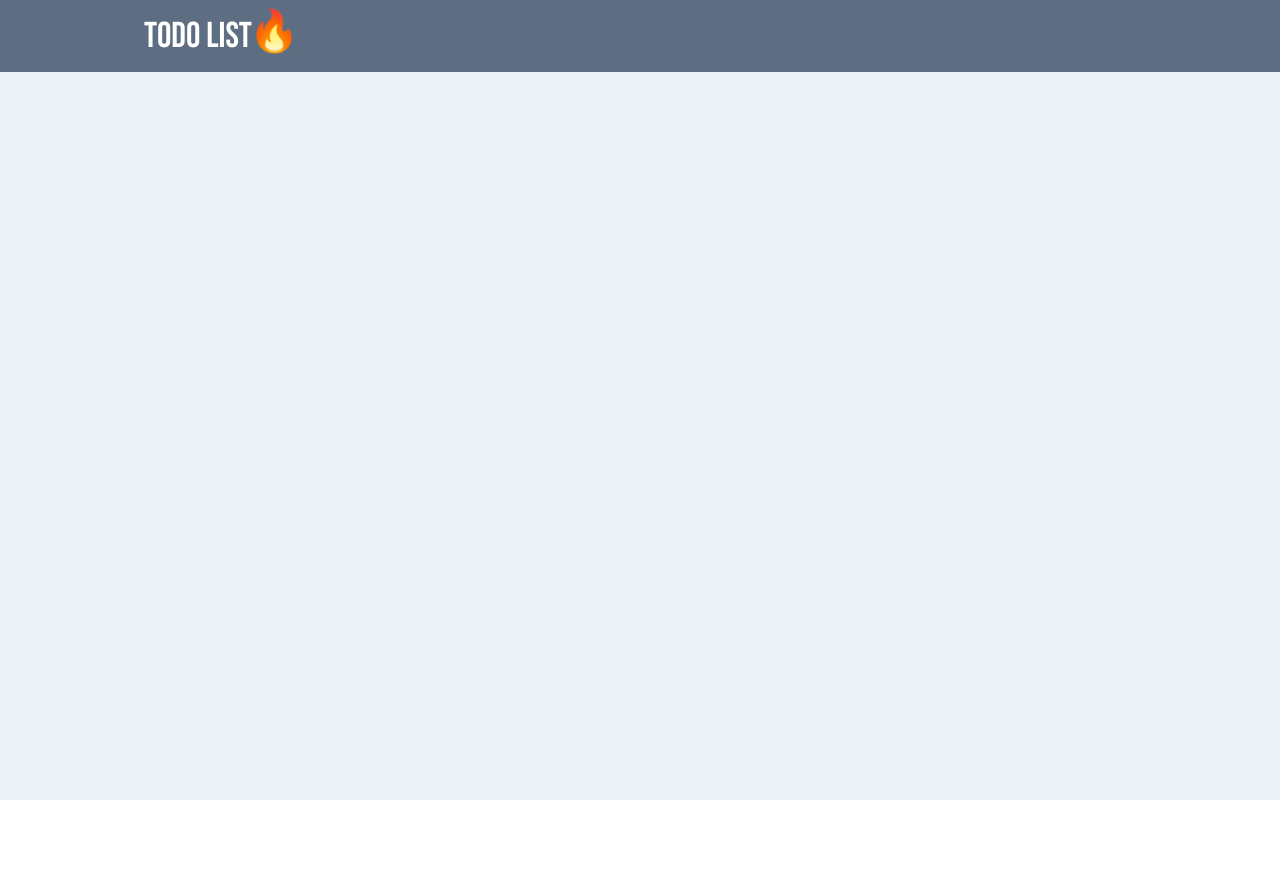
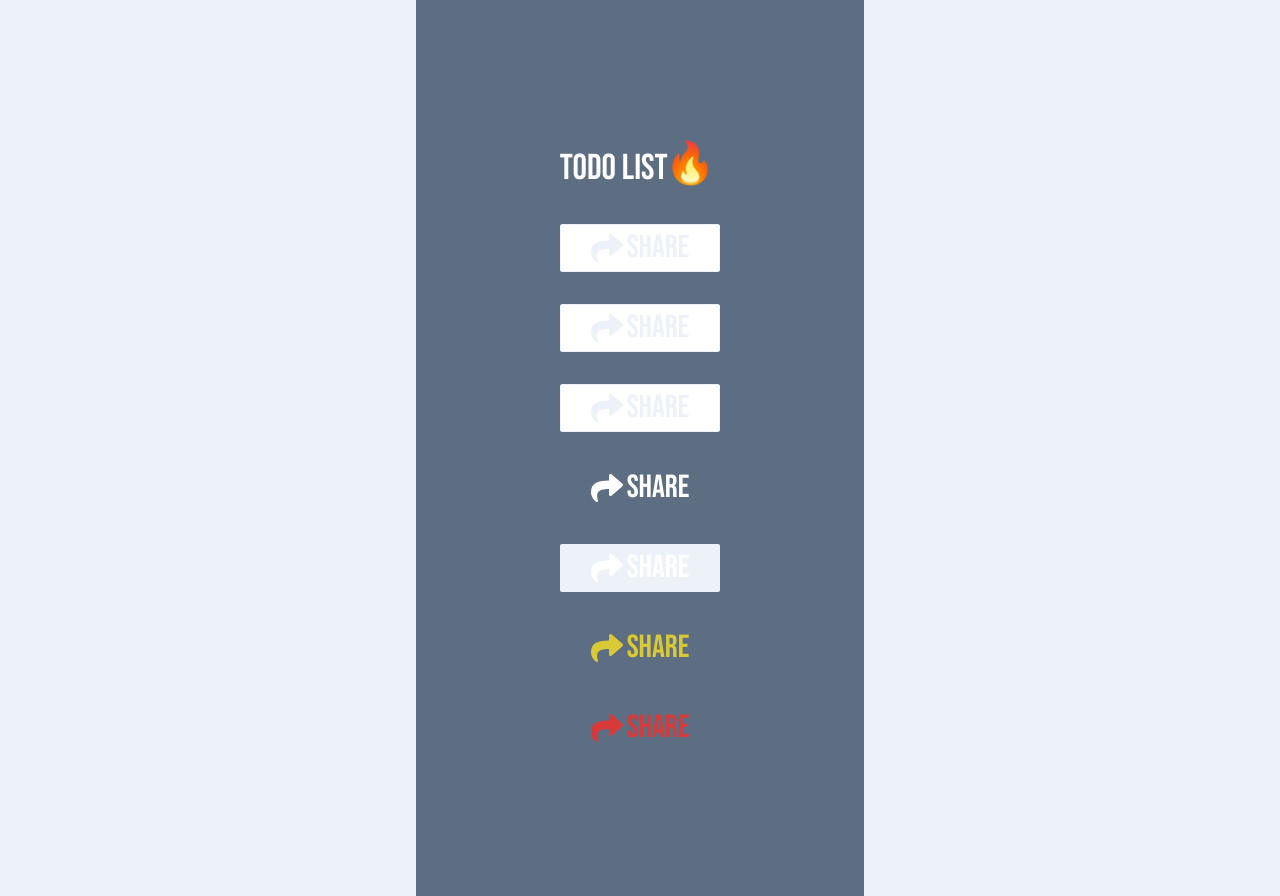
Before and after one commit to Andrey4289/todo-list-remastered, a JavaScript app: page / in a window 1280 px wide. Before the commit the page ends 800 px from the top, so only its background shows below. Built offline with nearby package versions, Linux system fonts and the light colour scheme; the HTML template or start-up script is replaced by a standard one.

Commit message:
add generic customizable button

```diff
--- a/src/componenets/Button/index.css
+++ b/src/componenets/Button/index.css
@@ -1,7 +1,123 @@
-.button {
-
+.btn-small {
+  height: 36px;
+  padding: 8px 20px;
+  font-size: 14px;
+  border-radius: 18px;
 }
 
-.button-icon {
+.btn-large {
+  height: 56px;
+  padding: 16px 40px;
+  font-size: 18px;
+  border-radius: 28px;
+}
 
+.default-btn {
+  display: flex;
+  justify-content: center;
+  height: 48px;
+  padding: 12px 30px;
+  border-radius: var(--border-radius-sm);
+  font-size: var(--font-size-xl);
+  font-family: inherit;
+  line-height: 20px;
+  align-items: center;
+  transition-duration: 0.3s;
 }
+
+.default-btn > .bold {
+  font-weight: 700;
+  margin-left: 4px;
+}
+
+.default-btn .left-icon,
+.default-btn .right-icon {
+  display: flex;
+  justify-content: center;
+  align-items: center;
+}
+
+.default-btn .left-icon > img,
+.default-btn .left-icon > svg {
+  margin-right: 4px;
+}
+
+.default-btn .right-icon > img,
+.default-btn .right-icon > svg {
+  margin-left: 4px;
+}
+
+.primary-button {
+  border: 1px solid var(--color-primary);
+  color: var(--color-primary);
+  background: var(--color-white);
+}
+
+.primary-button:hover {
+  background: var(--bg-light-orange) !important;
+  border-color: var(--color-yellow) !important;
+  color: var(--color-primary) !important;
+  box-shadow: 0 0 10px 0 rgba(255, 160, 0, 0.2) !important;
+}
+
+.primary-button:disabled {
+  border-color: var(--color-gray);
+  color: var(--color-gray-light);
+}
+
+.primary-button:active {
+  transition: background-color 0.5s;
+  background: var(--color-white) !important;
+}
+
+.secondary-button {
+  background: var(--blue);
+  color: var(--color-white);
+  border: none !important;
+}
+
+.secondary-button:hover {
+  border: none !important;
+  background: var(--light-blue) !important;
+  color: var(--color-white) !important;
+  box-shadow: 0 0 10px 0 rgba(0, 148, 255, 0.44) !important;
+}
+
+.dark-button {
+  color: var(--color-white);
+  background: var(--color-primary);
+  border: none !important;
+}
+
+.dark-button:hover:not([disabled]) {
+  border: none !important;
+  background: var(--color-gray-light) !important;
+  box-shadow: 0 0 10px 0 rgba(44, 44, 44, 0.44) !important;
+  color: var(--color-white) !important;
+}
+
+.dark-button:disabled {
+  color: var(--color-white);
+  background: var(--color-gray);
+  box-shadow: 0 0 10px 0 rgba(44, 44, 44, 0.44) !important;
+}
+
+.text-button {
+  color: var(--color-yellow);
+  background: none;
+  border: none;
+  box-shadow: none;
+}
+
+.text-button:hover {
+  border: none !important;
+  background: none !important;
+  color: var(--color-yellow) !important;
+}
+
+.danger-button {
+  color: var(--color-red) !important;
+  background: none !important;
+  border: none !important;
+  box-shadow: none !important;
+}
--- a/src/componenets/Button/index.js
+++ b/src/componenets/Button/index.js
@@ -1,12 +1,35 @@
 import "./index.css"
 
-const Button = ({ icon, text }) => {
-    return (
-        <div className="button">
-            <div className="button-icon">{icon}</div>
-            <p>{text}</p>
-        </div>
-    )
-}
+const Button = ({
+  variant = 'primary', // 'primary', 'secondary', 'dark', 'text', 'danger'
+  size = 'normal',
+  text,
+  icon,
+  className = '',
+  onClick,
+  disabled = false,
+  ...props
+}) => {
+  const buttonClasses = [
+    'default-btn',
+    `${variant}-button`,
+    size !== 'normal' ? `btn-${size}` : '',
+    className
+  ].filter(Boolean).join(' ');
+
+  return (
+    <button
+      className={buttonClasses}
+      onClick={onClick}
+      disabled={disabled}
+      {...props}
+    >
+      {icon && (
+        <div className="left-icon">{icon}</div>
+      )}
+      {text}
+    </button>
+  );
+};
 
 export default Button;
--- a/src/componenets/NavigationHeader/index.css
+++ b/src/componenets/NavigationHeader/index.css
@@ -5,4 +5,5 @@
     padding: 0 144px;
     display: flex;
     align-items: center;
+    justify-content: space-between;
 }
--- a/src/componenets/NavigationHeader/index.js
+++ b/src/componenets/NavigationHeader/index.js
@@ -1,14 +1,21 @@
 import "./index.css"
 import Logo from "../Logo"
 import ShareButton from "../ShareButton"
-
+import Button from "../Button"
+import { FaShare } from "react-icons/fa"
 
 
 const NavigationHeader = () => {
     return (
-        <div className="navigation-header">
+        <div style={{ flexDirection: "column", backgroundColor: "var(--color-bg-secondary)", padding: "144px", justifyContent: "space-between", gap: "32px", display: "flex" }}>
             <Logo/>
-            <ShareButton/>
+            <Button icon={<FaShare/>} text="Share" variant="primary"/>
+            <Button icon={<FaShare/>} text="Share" variant="primary" size="small"/>
+            <Button icon={<FaShare/>} text="Share" variant="primary" size="large"/>
+            <Button icon={<FaShare/>} text="Share" variant="secondary"/>
+            <Button icon={<FaShare/>} text="Share" variant="dark"/>
+            <Button icon={<FaShare/>} text="Share" variant="text"/>
+            <Button icon={<FaShare/>} text="Share" variant="danger"/>
         </div>
     )
 }
--- a/src/index.css
+++ b/src/index.css
@@ -13,6 +13,7 @@
 
   --color-white: #FFFFFF;
   --color-gray: #BCBCBC;
+  --color-gray-light: #E8E8E8;
   --color-black: #000000;
   --color-blue: #5893E2;
   --color-green: #5DC656;
@@ -35,7 +36,7 @@
   --font-size-sm: 12px;
   --font-size-md: 16px;
   --font-size-lg: 24px;
-  --font-size-xl: 36px;
+  --font-size-xl: 32px;
   --font-size-xxl: 48px;
   --font-size-xxl2: 72px;
   --font-size-xxl3: 108px;
```
